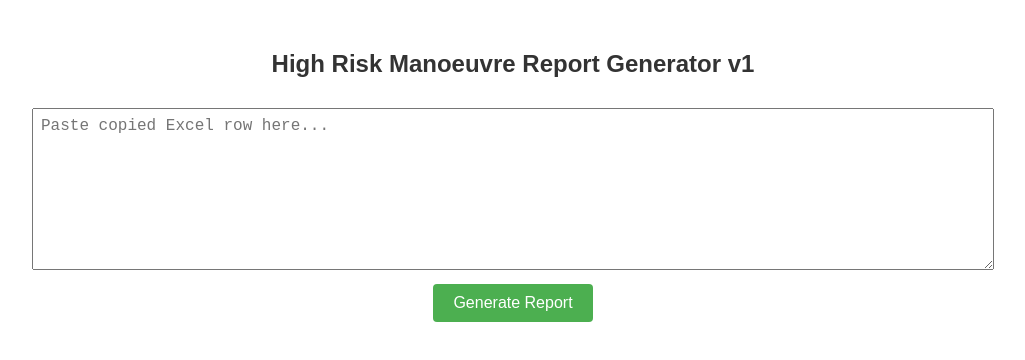
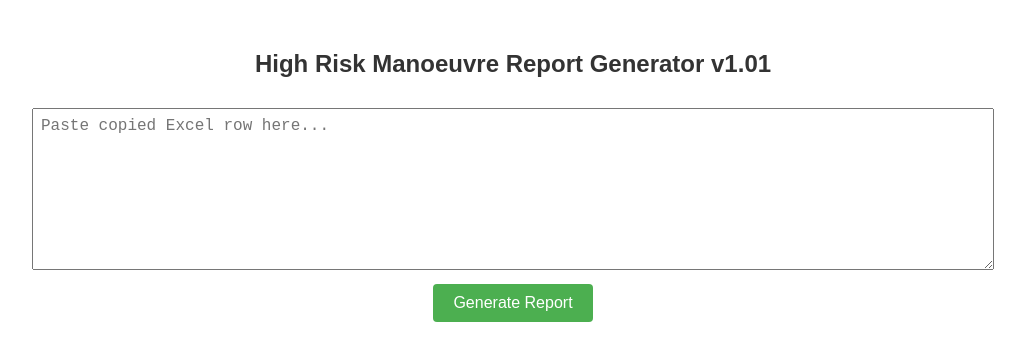
Before and after one commit to erkshen/parkingshortcuts, a plain HTML site: page index.html in a window 1280 px wide. Shown: the whole page, without its empty margins (127-1152 px from the left). Drawn offline with Linux system fonts and the light colour scheme.

Commit message:
Update index.html

```diff
--- a/index.html
+++ b/index.html
@@ -27,7 +27,7 @@
     </style>
 </head>
 <body>
-    <h2>High Risk Manoeuvre Report Generator v1</h2>
+    <h2>High Risk Manoeuvre Report Generator v1.01</h2>
 
     <!--<input type="text" id="author" placeholder="Enter Report Author"><br>-->
     <textarea id="excelData" rows="8" placeholder="Paste copied Excel row here..."></textarea><br>
```
